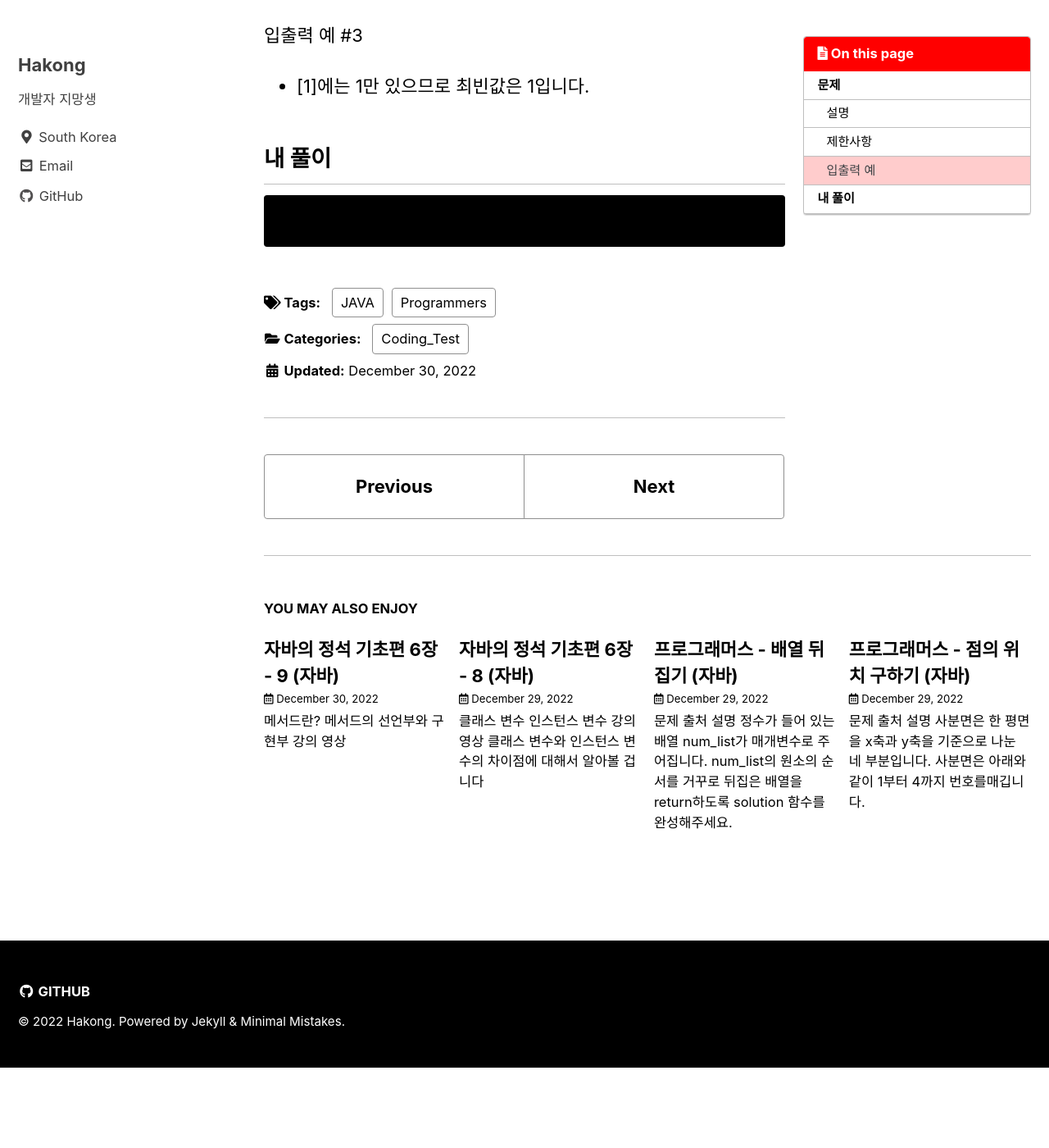
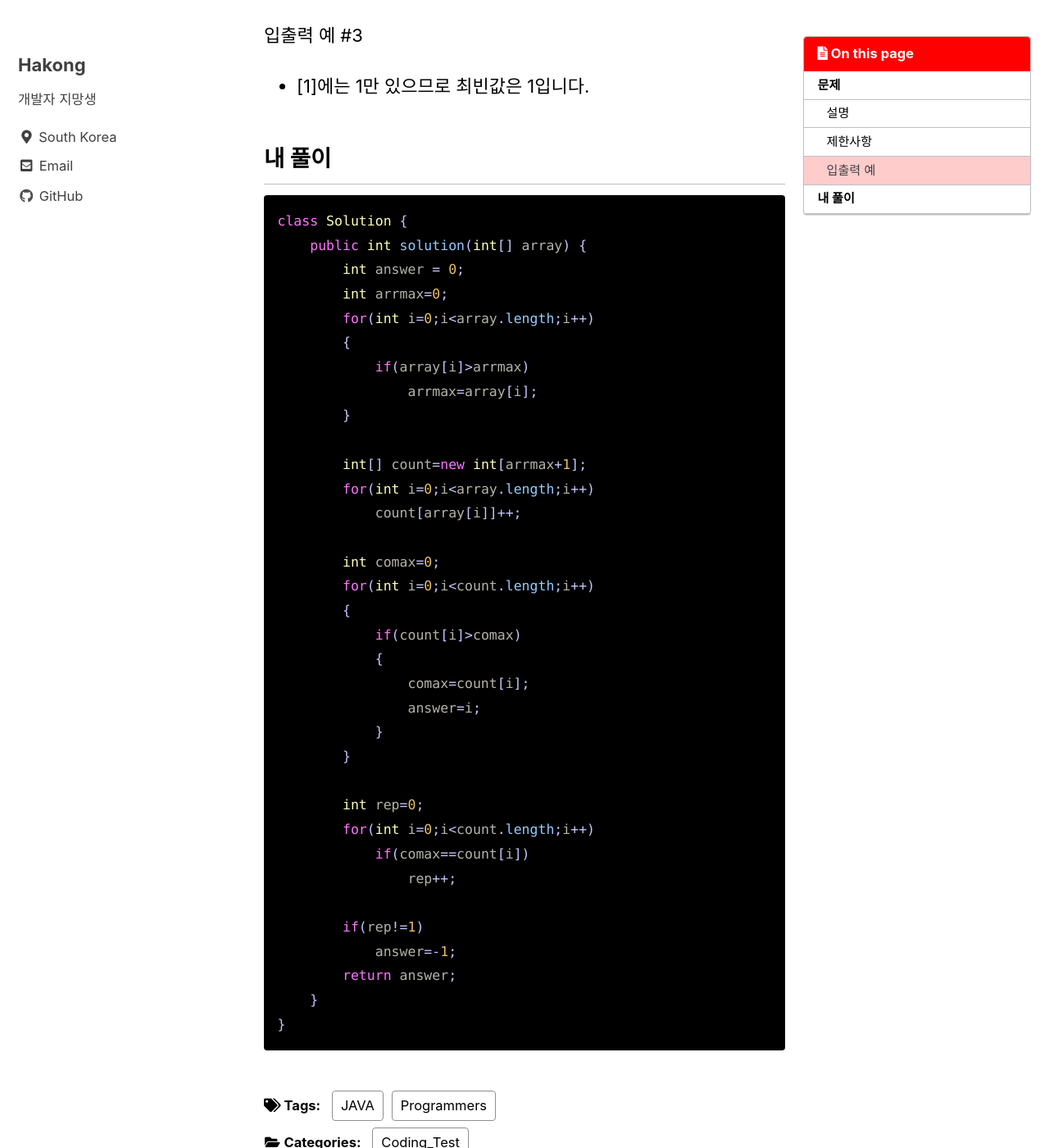
Before and after one commit to xxxjoyxxx/xxxjoyxxx.github.io, a Jekyll site: the page built from _posts/2022-12-30-1230test.md, in a window 1280 px wide and 1400 px high, scrolled down 1454 px. Shown: the whole window at 82% size. Built offline with Jekyll 4.4.1, drawn with Linux system fonts in a browser that asks for light colours; cached includes are drawn as plain includes; some web fonts are replaced; before the commit the page ends 2756 px from its top, so only the background shows below that.

Commit message:
Update 2022-12-30-1230test.md

````diff
--- a/_posts/2022-12-30-1230test.md
+++ b/_posts/2022-12-30-1230test.md
@@ -47,5 +47,38 @@ array|result
 
 ## 내 풀이
 ```java
+class Solution {
+    public int solution(int[] array) {
+        int answer = 0;
+        int arrmax=0;
+        for(int i=0;i<array.length;i++)
+        {
+            if(array[i]>arrmax)
+                arrmax=array[i];
+        }
 
+        int[] count=new int[arrmax+1];
+        for(int i=0;i<array.length;i++)
+            count[array[i]]++;
+
+        int comax=0;
+        for(int i=0;i<count.length;i++)
+        {
+            if(count[i]>comax)
+            {
+                comax=count[i];
+                answer=i;
+            }
+        }
+
+        int rep=0;
+        for(int i=0;i<count.length;i++)
+            if(comax==count[i])
+                rep++;
+
+        if(rep!=1)
+            answer=-1;
+        return answer;
+    }
+}
 ```
````
